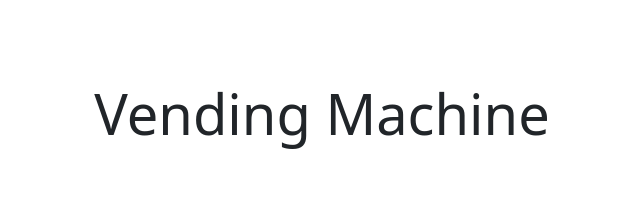
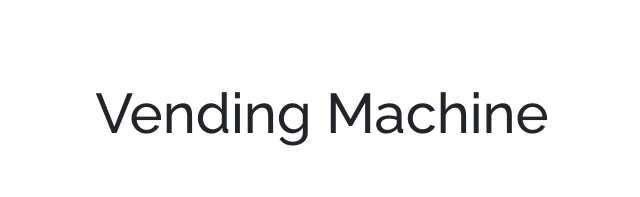
Before and after one commit to juliocanizalez/vending-machine, a React (Create React App) app: page / in a window 1280 px wide. Shown: the top 197 px of the page, without its empty margins (318-958 px from the left). Built offline with nearby package versions, Linux system fonts and the light colour scheme.

Commit message:
:lipstick: Add container->App.jsx styles

```diff
--- a/src/assets/styles/App.scss
+++ b/src/assets/styles/App.scss
@@ -0,0 +1,5 @@
+@import "./Vars.scss";
+
+body{
+    font-family: $project-font;
+}
```
